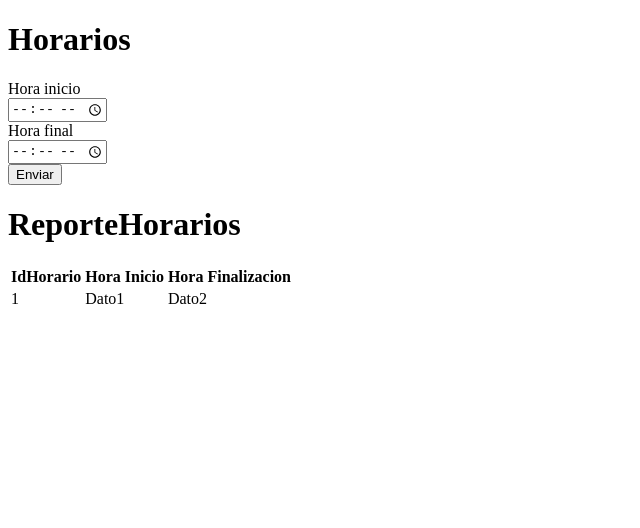
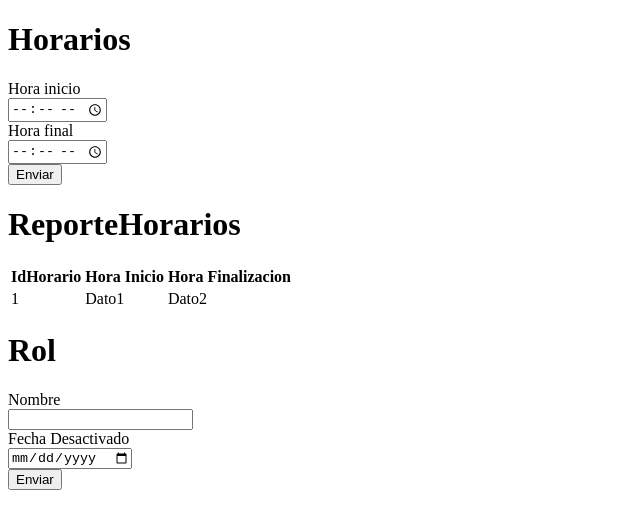
Before and after one commit to mariel2494/Proyecto-DAW1-React, a React (Vite) app in the folder Proyecto-React/: page / in a window 1280 px wide. Shown: the top 528 px of the page, without its empty margins (0-640 px from the left). Built offline with nearby package versions, Linux system fonts and the light colour scheme.

Commit message:
Commit
Elvis Flores

```diff
--- a/Proyecto-React/index.html
+++ b/Proyecto-React/index.html
@@ -9,6 +9,7 @@
   <body>
     <div id="root"></div>
     <div id="ReporteHorarios"></div>
+    <div id="Rol"></div>
     <script type="module" src="/src/main.jsx"></script>
   </body>
 </html>
--- /dev/null
+++ b/Proyecto-React/src/assets/Rol.jsx
@@ -0,0 +1,22 @@
+import React from 'react'
+
+export const Rol = () => {
+  return (
+    <>
+    <h1>Rol</h1>
+    <form>
+        <label>Nombre</label>
+        <br />
+        <input type='text'/>
+        <br />
+         <label>Fecha Desactivado</label>
+        <br />
+        <input type='Date'/>
+        <br />
+    </form>
+    <button>Enviar</button>
+
+
+   </>
+  )
+}
--- a/Proyecto-React/src/main.jsx
+++ b/Proyecto-React/src/main.jsx
@@ -2,6 +2,8 @@ import React from 'react'
 import ReactDOM from 'react-dom/client'
 import { Horarios } from './assets/Horarios'
 import { ReporteHorarios } from './assets/ReporteHorarios'
+import { Rol } from './assets/Rol'
+
 
 ReactDOM.createRoot(document.getElementById('root')).render(
   <React.StrictMode>
@@ -14,3 +16,9 @@ ReactDOM.createRoot(document.getElementById('ReporteHorarios')).render(
 <ReporteHorarios />
   </React.StrictMode>,
 )
+
+ReactDOM.createRoot(document.getElementById('Rol')).render(
+  <React.StrictMode>
+    <Rol />
+  </React.StrictMode>
+)
```
